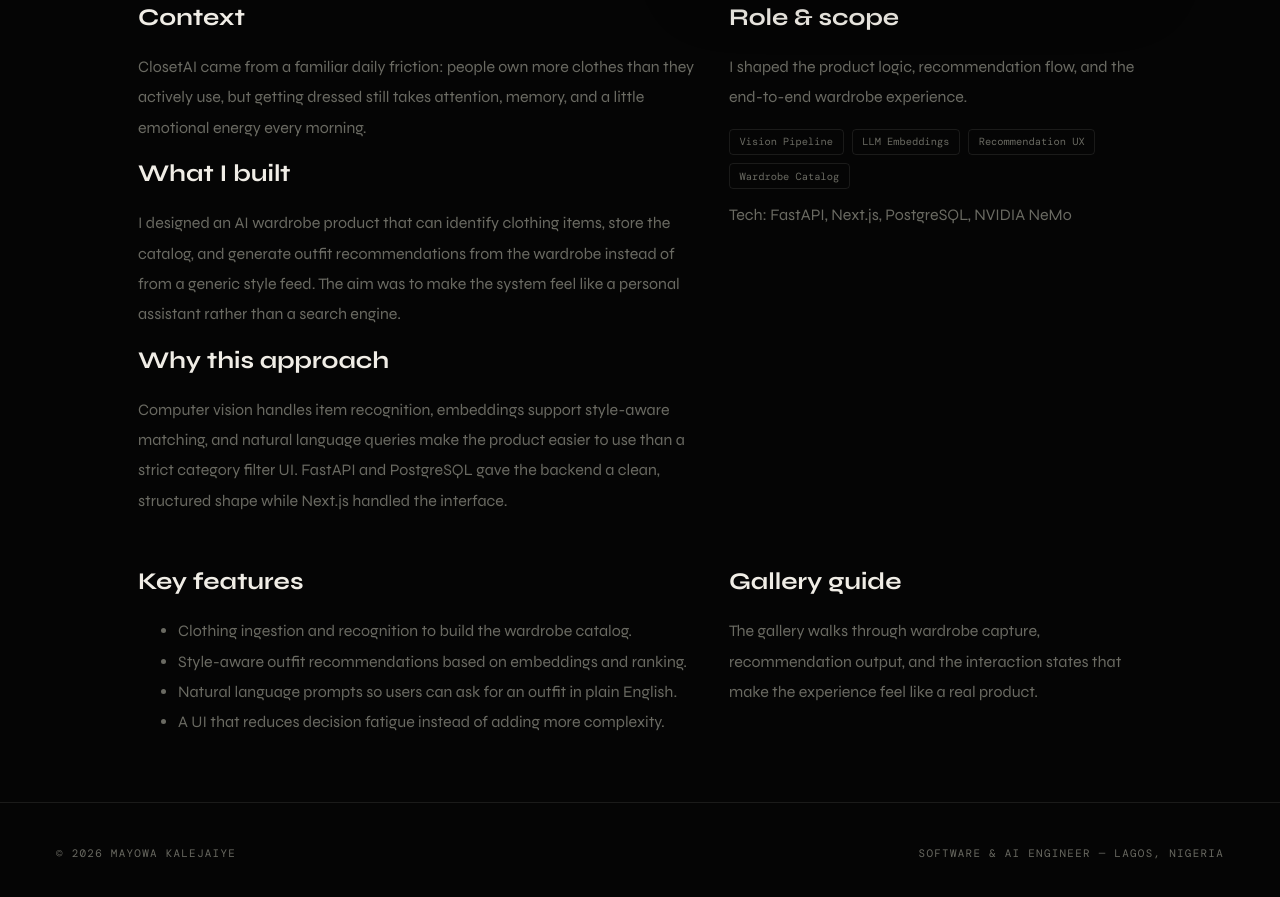
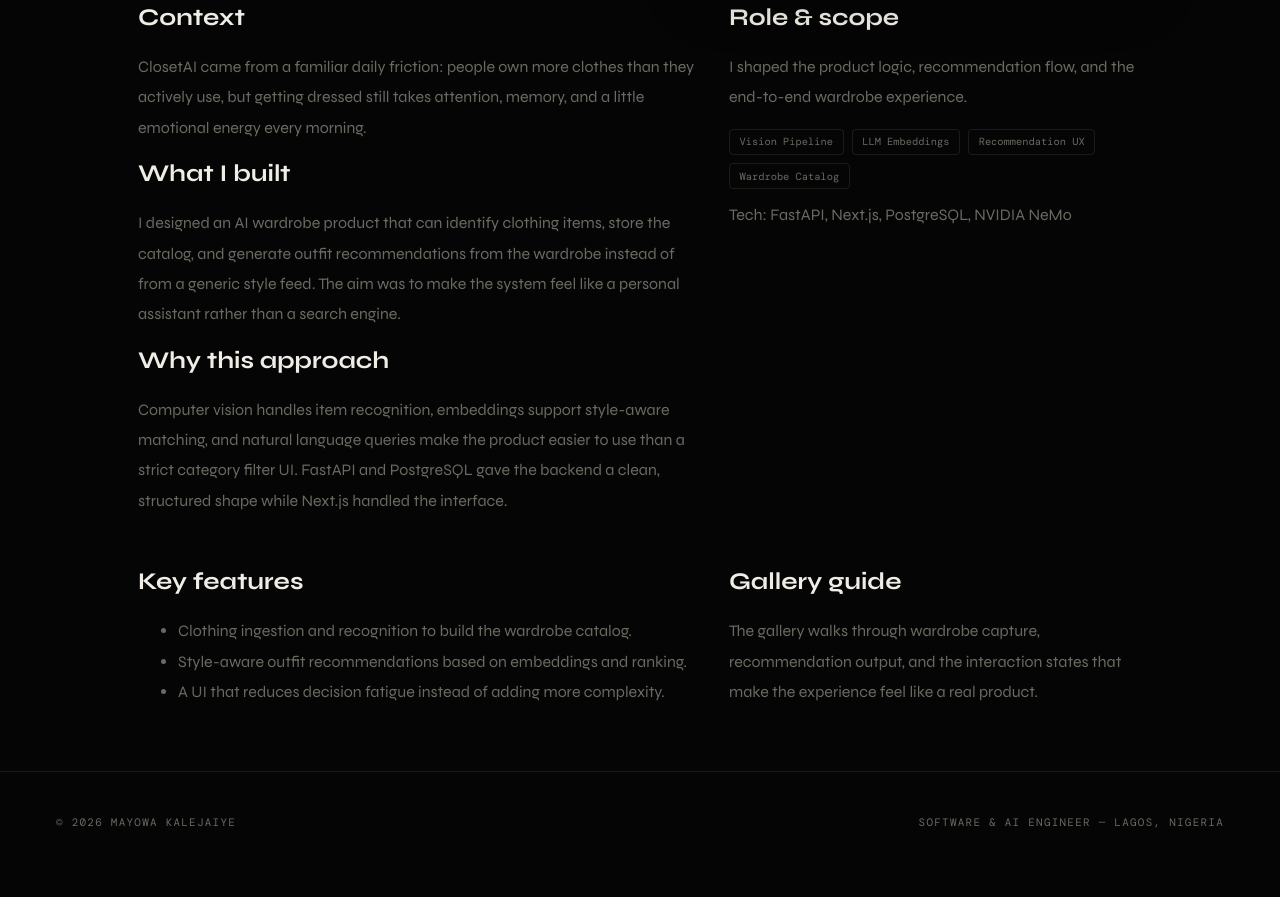
Before and after one commit to mayowa-kalejaiye/portfolio, a website: page projects/closetai.html in a window 1280 px wide. Shown: the part 710-1607 px from the top of the page. Drawn offline with nearby package versions, Linux system fonts and the light colour scheme; a web font is replaced by a local one.

Commit message:
Remove natural language prompt feature description from ClosetAI case study

```diff
--- a/projects/closetai.html
+++ b/projects/closetai.html
@@ -69,7 +69,6 @@
           <ul class="case-desc">
             <li>Clothing ingestion and recognition to build the wardrobe catalog.</li>
             <li>Style-aware outfit recommendations based on embeddings and ranking.</li>
-            <li>Natural language prompts so users can ask for an outfit in plain English.</li>
             <li>A UI that reduces decision fatigue instead of adding more complexity.</li>
           </ul>
         </div>
```
